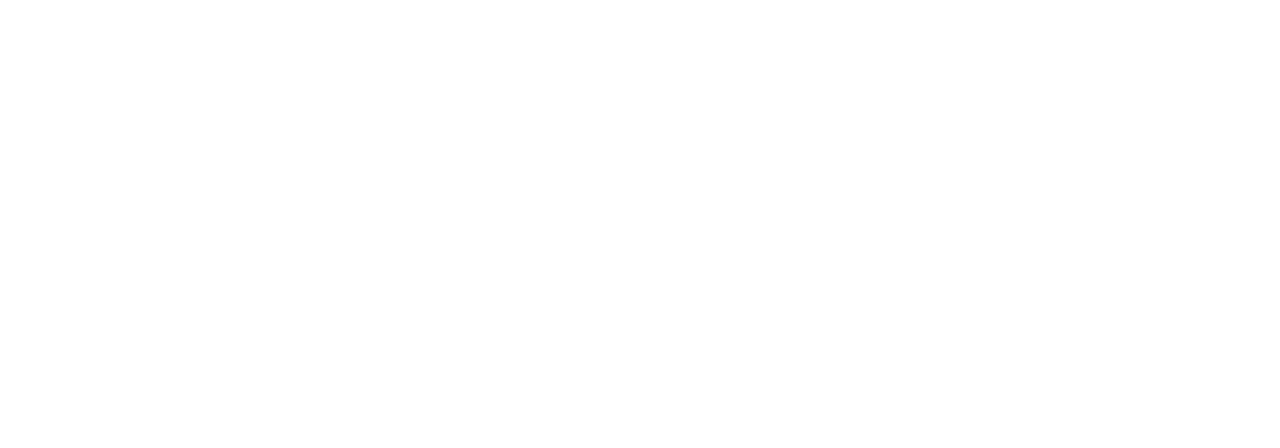
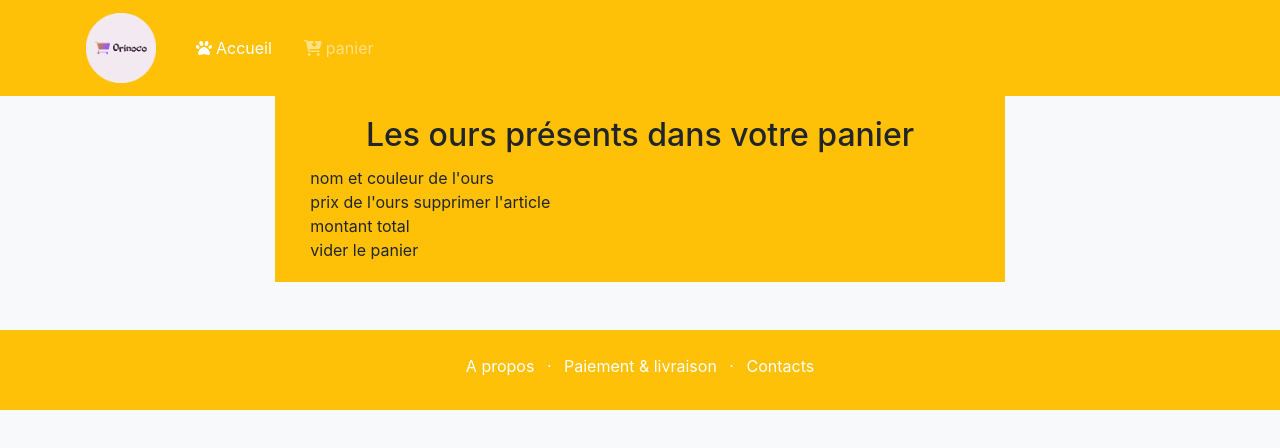
Before and after one commit to ThibLGX/ThibaudLegoux_5_05032021, a website: page pages_html/panier.html in a window 1280 px wide. Drawn offline with nearby package versions, Linux system fonts and the light colour scheme; files that its build step writes are made by us from their sources.

Commit message:
sauvegarde 28/03

```diff
--- a/pages_html/panier.html
+++ b/pages_html/panier.html
@@ -2,13 +2,95 @@
 <html lang="en">
 
 <head>
+    <!-- required META TAGS -->
     <meta charset="UTF-8">
     <meta http-equiv="X-UA-Compatible" content="IE=edge">
     <meta name="viewport" content="width=device-width, initial-scale=1.0">
+
+    <link rel="icon" href="/images/logo.png" />
+
+
+    <!-- BOOTSTRAP CSS -->
+    <link rel="stylesheet" href="https://stackpath.bootstrapcdn.com/bootstrap/4.4.1/css/bootstrap.min.css"
+        integrity="sha384-Vkoo8x4CGsO3+Hhxv8T/Q5PaXtkKtu6ug5TOeNV6gBiFeWPGFN9MuhOf23Q9Ifjh" crossorigin="anonymous">
+    <!-- CSS -->
+    <script src="https://kit.fontawesome.com/8560093566.js" crossorigin="anonymous"></script>
+    <link rel="stylesheet" href="../css/panier.css">
+    <!-- TITLE -->
     <title>Panier</title>
 </head>
 
-<body>
+
+<body class="bg-light">
+
+    <!-- HEADER -->
+    <header>
+        <div class="bg-warning">
+            <div class="container">
+                <div class="row">
+                    <nav class="col navbar navbar-expand navbar-dark">
+                        <a class="navbar-brand" href="../index.html">
+                            <img src="/images/logo.png" width="70" height="70" alt="Info Logo" />
+                        </a>
+                        <div id="navbarContent" class="collapse navbar-collapse navb-right">
+                            <ul class="navbar-nav">
+                                <li class="nav-item active">
+                                    <a class="nav-link" href="../index.html"><i
+                                            class="fas fa-paw ml-3 mr-1"></i>Accueil</a>
+                                </li>
+                                <li class="nav-item">
+                                    <a class="nav-link" href="panier.html"><i
+                                            class="fas fa-cart-arrow-down ml-3 mr-1"></i>panier</a>
+                                </li>
+                            </ul>
+                        </div>
+                    </nav>
+                </div>
+            </div>
+        </div>
+    </header>
+    <!-- CONTAINER -->
+
+    <main class="panierContainer container">
+
+        <div class="row d-flex justify-content-center mx-2">
+            <div class="col-12 col-lg-8 bg-warning sheet">
+                <div class=" mb-1 mb-lg-0 ">
+                    <div class="card-body">
+                        <h2 class="card-title text-center">Les ours présents dans votre panier</h2>
+                        <div class="proctudInPanier" id="containerPanier">
+                            <div class="card-text"> nom et couleur de l'ours</div>
+                            <div class="card-text">prix de l'ours supprimer l'article</div>
+                        </div>
+
+                        <div class="sommeOfPanier">
+                            <div class="card-text">montant total</div>
+                            <div class="card-text">vider le panier</div>
+                        </div>
+                    </div>
+                </div>
+            </div>
+        </div>
+    </main>
+
+    <!-- FOOTER -->
+    <div class="bg-warning text-white  mt-5">
+        <div class="container text-light ">
+            <div class="row pt-4 pb-3">
+                <div class="col">
+                    <ul class="list-inline text-center text-white" style="text-decoration: none;">
+                        <li class="list-inline-item"><a href="#" class="text-reset">A propos</a></li>
+                        <li class="list-inline-item">&middot;</li>
+                        <li class="list-inline-item"><a href="#" class="text-reset">Paiement & livraison</a></li>
+                        <li class="list-inline-item">&middot;</li>
+                        <li class="list-inline-item"><a href="#" class="text-reset">Contacts</a></li>
+                    </ul>
+                </div>
+            </div>
+        </div>
+    </div>
+    <!-- CODE JS -->
+    <script src="../js/panier.js" async=true></script>
 
 </body>
 
```
Also changed, not shown: js/index.js (+33 -7 lines).
